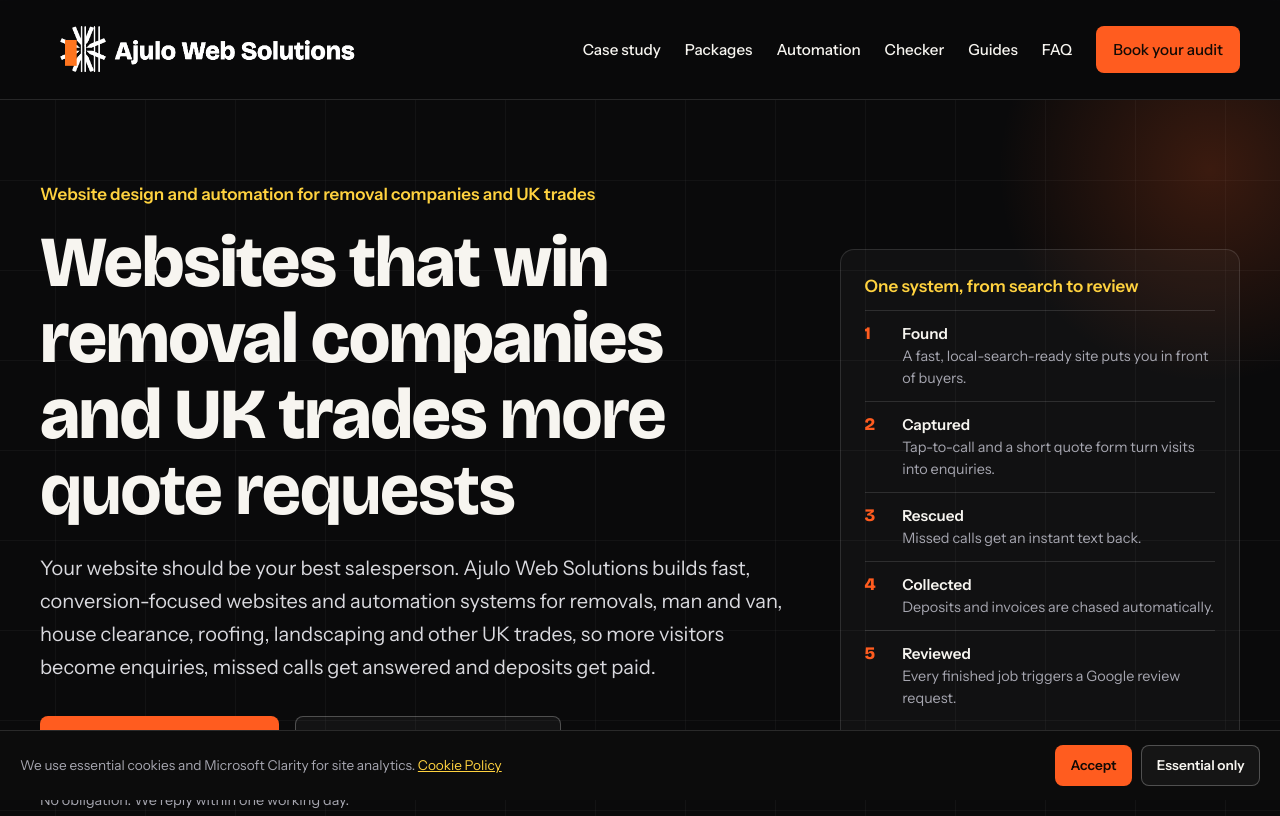
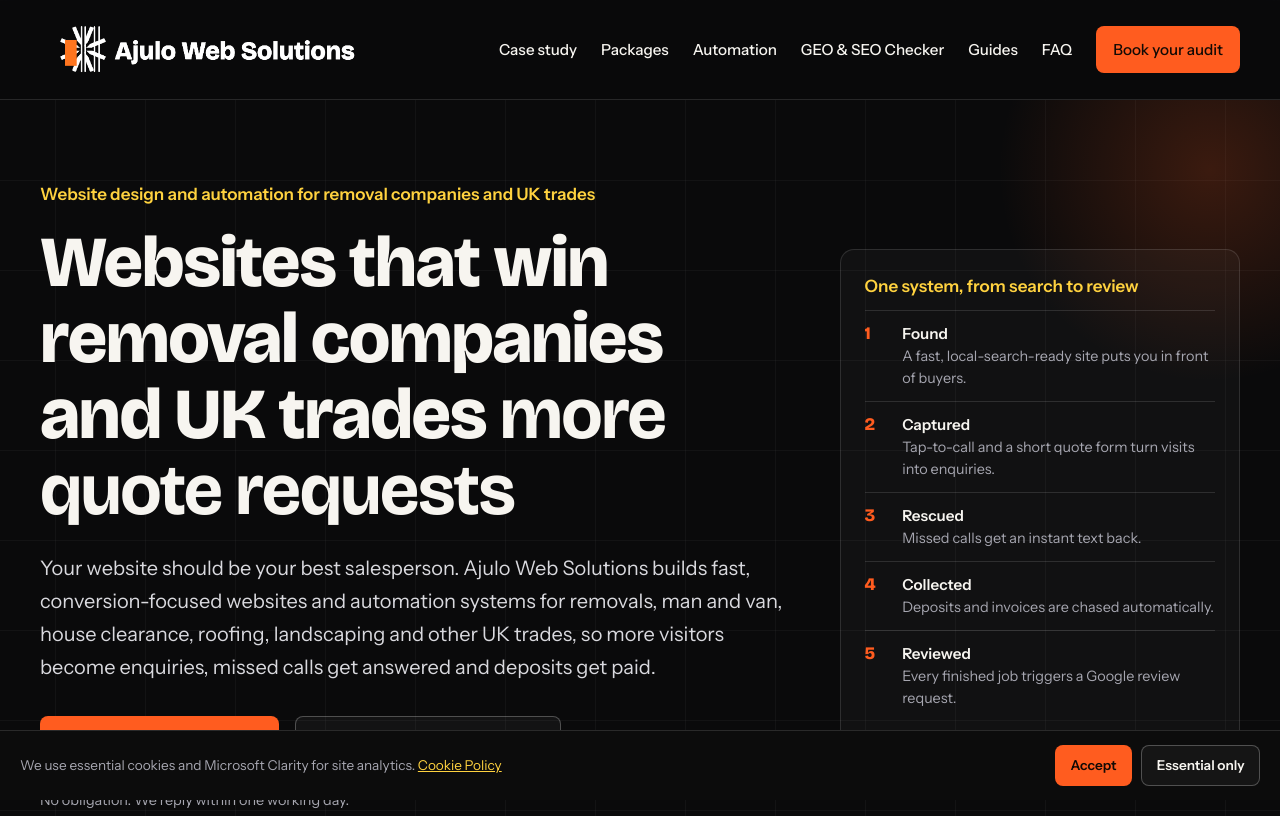
Before and after one commit to ajulojohn1-alt/portfolio, a website: page index.html in a window 1280 px wide. Shown: the top 816 px of the page. Drawn offline with nearby package versions, Linux system fonts and the light colour scheme.

Commit message:
fixed link

```diff
--- a/index.html
+++ b/index.html
@@ -382,7 +382,7 @@
       <a href="#proof">Case study</a>
       <a href="#packages">Packages</a>
       <a href="#automation">Automation</a>
-      <a href="geo-seo-checker/index.html">Checker</a>
+      <a href="geo-seo-checker/index.html">GEO & SEO Checker</a>
       <a href="#guides">Guides</a>
       <a href="#faq">FAQ</a>
       <a class="btn btn-primary nav-cta" href="#contact">Book your audit</a>
```
